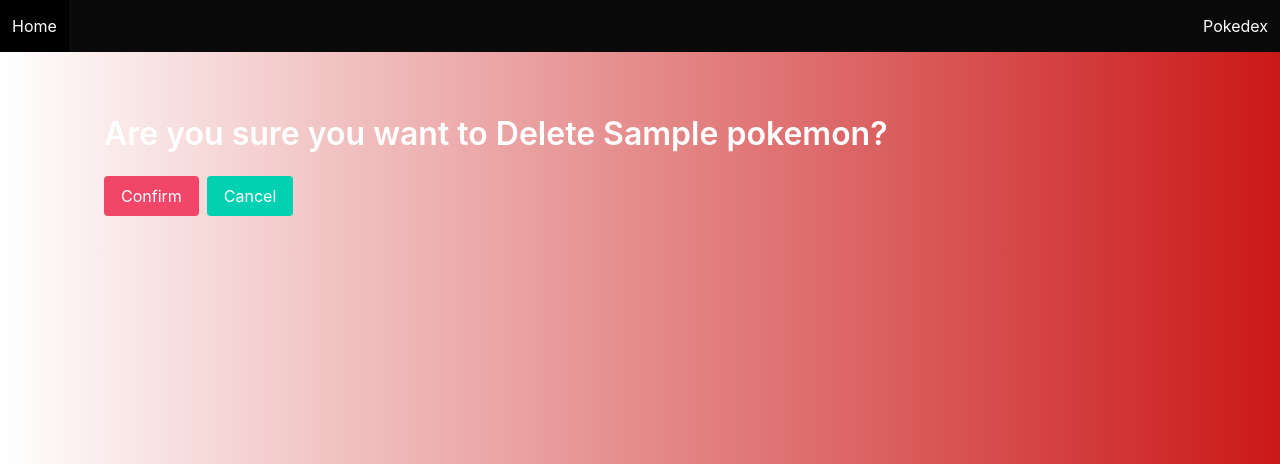
After one commit to jjng03/finch_collector, a Django app: page /pokedex/1/delete in a window 1280 px wide. The commit adds this page. Shown: the top 464 px of the page. Run offline with Django 4.2, Linux system fonts and the light colour scheme; tables that the repository leaves empty hold one stand-in row (values such as "Sample post").

Commit message:
created a delete route

```diff
--- a/main_app/templates/base.html
+++ b/main_app/templates/base.html
@@ -15,7 +15,7 @@
     <body >
         <nav class="navbar is-black" role="navigation" aria-label="main navigation">
             <div class="navbar-brand">
-                <a class="navbar-item" href="/">Pokemon</a>
+                <a class="navbar-item" href="/">Home</a>
                 <a role="button" class="navbar-burger" aria-label="menu" aria-expanded="false">
                     <span aria-hidden="true"></span>
                     <span aria-hidden="true"></span>
--- /dev/null
+++ b/main_app/templates/pokemon_delete_confirmation.html
@@ -0,0 +1,10 @@
+{% extends 'base.html' %} {% block content %}
+<h1 class="title pt-5">Are you sure you want to Delete {{pokemon.name}}?</h1>
+<form method="post">
+    {% csrf_token %}
+    <div class="buttons">
+        <input class="button is-danger" type="submit" value="Confirm" />
+        <a class="button is-primary" href="{% url 'pokemon_detail' pokemon.pk %}">Cancel</a>
+    </div>
+</form>
+{% endblock %}
--- a/main_app/templates/pokemon_detail.html
+++ b/main_app/templates/pokemon_detail.html
@@ -16,12 +16,12 @@
 </div>
 <div class="detail__container">
     <div class="buttons">
-        <a href="" class="button is-info">
+        <a href="{% url 'pokemon_update' pokemon.pk %}" class="button is-info">
             <span class="icon">
                 <i class="fas fa-edit"></i>
             </span>
         </a>
-        <a href="" class="button is-danger">
+        <a href="{% url 'pokemon_delete' pokemon.pk %}" class="button is-danger">
             <span class="icon">
                 <i class="fas fa-trash-alt"></i>
             </span>
--- a/main_app/urls.py
+++ b/main_app/urls.py
@@ -5,5 +5,7 @@ urlpatterns = [
     path('', views.Home.as_view(), name="home"),
     path('pokedex/', views.PokemonList.as_view(), name="pokemon_list"),
     path('pokedex/new/', views.PokemonCreate.as_view(), name="pokemon_create"),
-    path('pokedex/<int:pk>/', views.PokemonDetail.as_view(), name="pokemon_detail")
+    path('pokedex/<int:pk>/', views.PokemonDetail.as_view(), name="pokemon_detail"),
+    path('pokedex/<int:pk>/update', views.PokemonUpdate.as_view(), name="pokemon_update"),
+    path('pokedex/<int:pk>/delete', views.PokemonDelete.as_view(), name="pokemon_delete"),
 ]
--- a/main_app/views.py
+++ b/main_app/views.py
@@ -2,9 +2,10 @@ from django.shortcuts import render
 from django.views import View
 from django.http import HttpResponse
 from django.views.generic.base import TemplateView
-from django.views.generic.edit import CreateView
+from django.views.generic.edit import CreateView, UpdateView, DeleteView
 from django.views.generic import DetailView
 from .models import Pokemon
+from django.urls import reverse
 
 class Home(TemplateView):
     template_name = "home.html"
@@ -28,8 +29,21 @@ class PokemonCreate(CreateView):
     model = Pokemon
     fields = ['name', 'img', 'bio', 'verified_pokemon']
     template_name = "pokemon_create.html"
-    success_url = "/pokedex/"
+    def get_success_url(self):
+        return reverse('pokemon_detail', kwargs={'pk: self.object.pk'})
 
 class PokemonDetail(DetailView):
     model = Pokemon
     template_name = "pokemon_detail.html"
+
+class PokemonUpdate(UpdateView):
+    model = Pokemon
+    fields = ['name', 'img', 'bio', 'verified_pokemon']
+    template_name = "pokemon_update.html"
+    def get_success_url(self):
+        return reverse('pokemon_detail', kwargs={'pk': self.object.pk})
+
+class PokemonDelete(DeleteView):
+    model = Pokemon
+    template_name = "pokemon_delete_confirmation.html"
+    success_url = "/pokedex/"
```
Also changed, not shown: main_app/templates/pokemon_update.html (added, +8 -0 lines), main_app/static/styles/main.css (line endings or trailing spaces).
